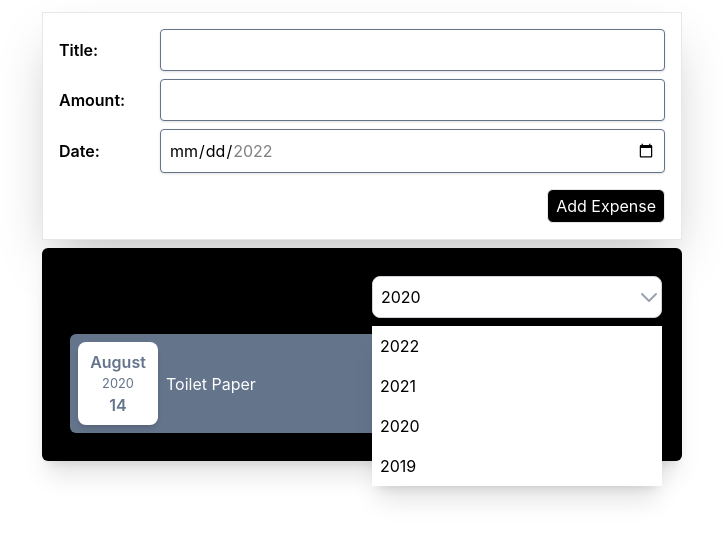
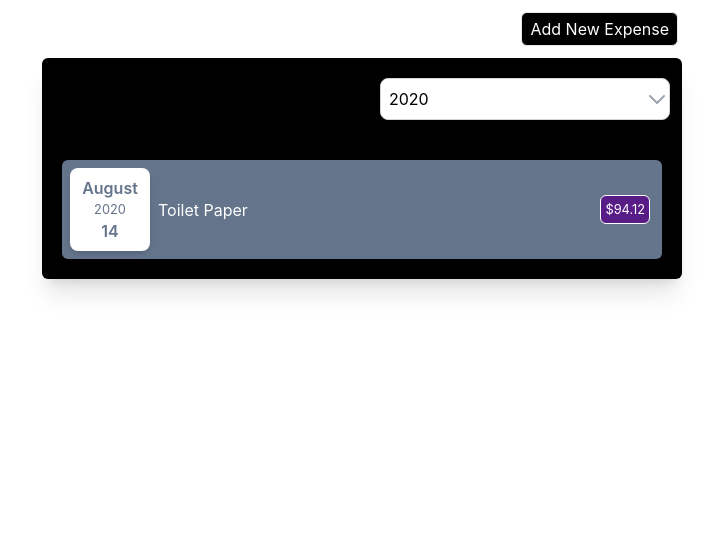
Before and after one commit to Mariat28/expense-tracker, a React (Create React App) app: page / in a window 1280 px wide. Shown: the top 540 px of the page, without its empty margins (278-1001 px from the left). Built offline with nearby package versions, Linux system fonts and the light colour scheme.

Commit message:
conditional rendering of data

```diff
--- a/src/App.js
+++ b/src/App.js
@@ -26,18 +26,30 @@ const dummy_expenses = [
 ];
 const App = () => {
   const [expenses, setExpenses] = useState(dummy_expenses);
+  const [isAddFormOpen, setAAddFormOpen] = useState(false);
+
   const addExpenseHandler = (expense) => {
     // for updating state that is dependent on a previous state
     setExpenses((prevExpenses) => {
       return [expense, ...prevExpenses];
     });
+    setAAddFormOpen(false);
     console.log('expense data', expense);
+  }
+  const displayAddFormHandler = () => {
+    setAAddFormOpen(!isAddFormOpen);
   }
   // JSX alternative
   // return React.createElement('div', {className: 'App flex flex-col gap-2 items-center w-full'}, React.createElement('h2', {}, 'expense tracker'), React.createElement(Card, {className: ' bg-black w-1/2 py-4 px-2'}, React.createElement(Expenses, {expenses:expenses})),)
   return (
     <div className="App flex flex-col gap-2 items-center w-full">
-      <NewExpense onAddExpense = {addExpenseHandler}/>
+    {!isAddFormOpen ? (<div className='mt-2 w-1/2 flex justify-end p-1'>
+      <button
+          type="button"
+          className="bg-black text-white rounded-md px-2 py-1 hover:bg-transparent hover:text-black border hover:border-black"
+        onClick={displayAddFormHandler}>Add New Expense</button>
+      </div>) : ( <NewExpense onAddExpense = {addExpenseHandler} onCancelForm={displayAddFormHandler}/>) }
+
       <Card className=" bg-black w-1/2 py-4 px-2">
         <Expenses expenses={expenses}/>
       </Card>
--- /dev/null
+++ b/src/components/chart/Chart.js
@@ -0,0 +1,9 @@
+import ChartBar from "./ChartBar";
+const Chart = () => {
+    return(
+        <div>
+
+        </div>
+    );
+}
+export default Chart;
--- /dev/null
+++ b/src/components/chart/ChartBar.js
@@ -0,0 +1,4 @@
+const ChartBar = () => {
+
+}
+export default ChartBar;
--- a/src/components/expenseFilter/ExpenseFilter.js
+++ b/src/components/expenseFilter/ExpenseFilter.js
@@ -2,23 +2,29 @@
 import { useState } from "react";
 const ExpenseFilter = (props) => {
   const filterItems = ['2022','2021', '2020', '2019' ];
-  const [selectedYear, setSelectedYear] = useState('')
-
+  const [selectedYear, setSelectedYear] = useState('');
+  const [isFilter, setIsFilter] = useState(false);
+  const filterDisplayHandler = () =>{
+    setIsFilter(!isFilter);
+  }
   const filterItemChangeHandler = (event) => {
     setSelectedYear(event.target.value);
     props.onFilterItemChange(event.target.value);
+    setIsFilter(!isFilter);
+
   }
   return(
     <div className="relative">
       <div className="flex items-center border border-gray-300 shadow bg-white mb-2 rounded-lg">
-        <input type="text" className="p-2 border-none focus:outline-none rounded-lg" value={props.selectedYear} readOnly/>
+        <input type="text" className="p-2 border-none focus:outline-none rounded-lg" value={props.selectedYear} readOnly onFocus={filterDisplayHandler}/>
         <svg xmlns="http://www.w3.org/2000/svg" className="h-6 w-6 text-gray-400" fill="none" viewBox="0 0 24 24" stroke="currentColor" strokeWidth={2}>
           <path strokeLinecap="round" strokeLinejoin="round" d="M19 9l-7 7-7-7" />
         </svg>
       </div>
-      <div className="max-h-40  h-40 flex flex-col w-full rounded-lg absolute shadow-xl">
+      {isFilter ? (<div className="max-h-40  h-40 flex flex-col w-full rounded-lg absolute shadow-xl">
         {filterItems.map((item,index) => <input type="text" className="p-2 border-none focus:outline-none bg-white hover:bg-gray-200 cursor-pointer hover:shadow-xl hover:rounded--b-md" value={item} key={index} readOnly onClick={filterItemChangeHandler}/>)}
-      </div>
+      </div>) : ''}
+
     </div>
   )
 }
--- a/src/components/expenses/Expenses.js
+++ b/src/components/expenses/Expenses.js
@@ -1,8 +1,8 @@
 //stateful/smart components
 
 import { useState } from "react";
-import ExpenseItem from "./ExpenseItem";
 import ExpenseFilter from "../expenseFilter/ExpenseFilter";
+import ExpensesList from "./ExpensesList";
 
 const Expenses = (props) => {
   const [filteredYear, setFilteredYear] = useState('2020');
@@ -10,18 +10,22 @@ const Expenses = (props) => {
   const filterExpensesHandler = (selectedYear) =>{
     setFilteredYear(selectedYear);
   };
+
   const filteredExpenses = props.expenses.filter(expense => {
     return expense.date.getFullYear().toString() === filteredYear;
   });
+
   return (
     <div className="w-full p-1 flex  flex-col items-center gap-2">
-      <div className="flex flex-col gap-2 items-end justify-end w-full p-2 ">
-        <ExpenseFilter onFilterItemChange={filterExpensesHandler} selectedYear={filteredYear}/>
-        {filteredExpenses.length === 0 ? <p className="text-white bg-red-500 h-20">No expenses found</p> : filteredExpenses.map(expense => <ExpenseItem
-        key={expense.id}
-        title = {expense.title}
-        amount = {expense.amount}
-        date = {expense.date}/>)}
+      <div className="flex flex-col gap-2  w-full p-0 ">
+        <div className="flex justify-end">
+          <ExpenseFilter onFilterItemChange={filterExpensesHandler} selectedYear={filteredYear}/>
+        </div>
+        <li className="w-full">
+        {/* {filteredExpenses.length === 0 && <p className="text-white ">No expenses found!</p>} */}
+          <ExpensesList filteredExpenses={filteredExpenses} className="flex flex-col gap-2 items-start"/>
+        </li>
+
       </div>
     </div>
   );
--- /dev/null
+++ b/src/components/expenses/ExpensesList.js
@@ -0,0 +1,19 @@
+import ExpenseItem from "./ExpenseItem";
+const ExpensesList = (props) => {
+    if(props.filteredExpenses.length === 0){
+      return <h2 className="text-white">found no expenses!</h2>
+    }
+    const classes = props.className;
+    return(
+        <ul className={classes}>
+            {
+                props.filteredExpenses.map((expense) => <ExpenseItem
+                key={expense.id}
+                title = {expense.title}
+                amount = {expense.amount}
+                date = {expense.date}/>)
+            }
+        </ul>
+    )
+}
+export default ExpensesList;
--- a/src/components/newexpense/ExpenseForm.js
+++ b/src/components/newexpense/ExpenseForm.js
@@ -40,6 +40,9 @@ const ExpenseForm = (props) => {
       setEnteredAmount('');
       setEnteredDate( '');
 
+  }
+  const hideFormHandler = () => {
+    props.onClose();
   }
   return (
     <form className="border shadow-2xl mt-3 p-2" onSubmit={submitHandler}>
@@ -97,7 +100,14 @@ const ExpenseForm = (props) => {
           </div>
         </div>
       </div>
-      <div className="flex justify-end m-2">
+      <div className="flex justify-end m-2 gap-2">
+      <button
+          type="button"
+          className="font-semibold bg-transparent text-red-500 border-red-500 rounded-md px-2 py-1 hover:bg-red-500 hover:text-white border hover:border-white"
+          onClick={ hideFormHandler }
+        >
+          Cancel
+        </button>
         <button
           type="submit"
           className="bg-black text-white rounded-md px-2 py-1 hover:bg-transparent hover:text-black border hover:border-black"
--- a/src/components/newexpense/NewExpense.js
+++ b/src/components/newexpense/NewExpense.js
@@ -9,9 +9,12 @@ const NewExpense = (props) =>{
          props.onAddExpense(expenseData);
 
      }
+     const closeFormHandler = () => {
+         props.onCancelForm();
+     }
     return(
         <div className="w-1/2">
-            <ExpenseForm onSaveExpenseData = {saveExpenseDataHandler}/>
+            <ExpenseForm onSaveExpenseData = {saveExpenseDataHandler} onClose={closeFormHandler}/>
         </div>
     )
 
```
